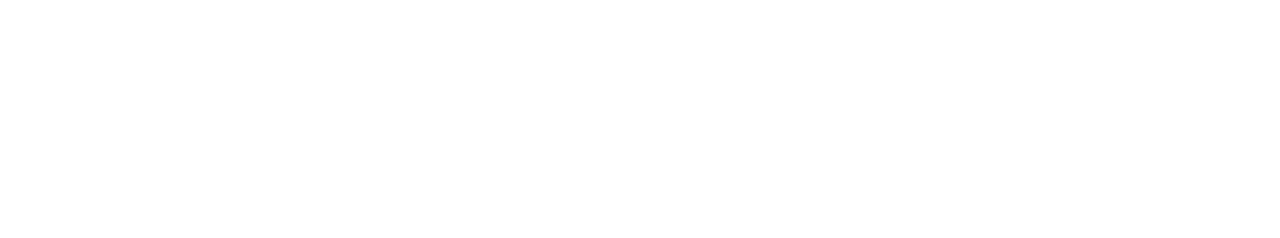
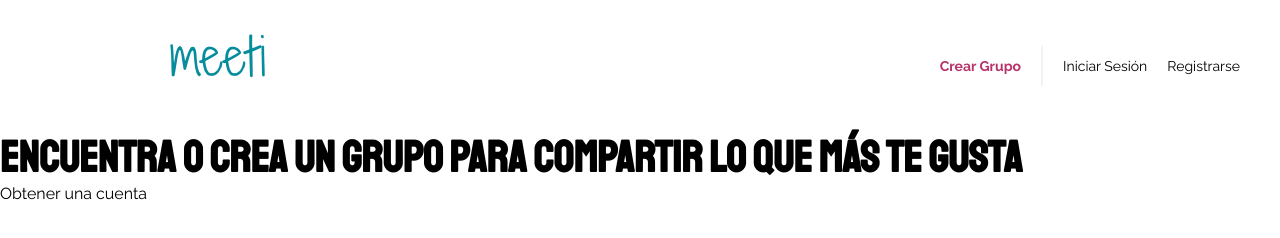
Before and after one commit to Duglianny/proyecto-de-meetup, a website: page index.html in a window 1280 px wide. Drawn offline with nearby package versions, Linux system fonts and the light colour scheme; files that its build step writes are made by us from their sources; files whose address does not match are found by name.

Commit message:
header y navegacion

```diff
--- a/index.html
+++ b/index.html
@@ -10,6 +10,28 @@
 </head>
 <body>
 
+    <header class="header contenedor">
+        <div class="header__logo">
+            <a href="index.html">
+                <img src="./build/img/logo.png" alt="imagen logo">
+            </a>
+        </div>
+
+        <nav class="navegacion">
+            <a class="navegacion__enlace navegacion__enlace--crear" href="#">Crear Grupo</a>
+            <a class="navegacion__enlace" href="#">Iniciar Sesión</a>
+            <a class="navegacion__enlace" href="#">Registrarse</a>
+        </nav>
+
+    </header>
+
+
+    <section class="hero">
+        <h1 class="hero__texto">Encuentra o Crea un grupo para compartir lo que más te gusta</h1>
+
+        <a class="hero__enlace" href="#">Obtener una cuenta</a>
+    </section>
+
 
 </body>
 </html>
--- a/src/scss/app.scss
+++ b/src/scss/app.scss
@@ -1 +1,2 @@
 @use 'base';
+@use './ui/header';
--- /dev/null
+++ b/src/scss/ui/header/_header.scss
@@ -0,0 +1,16 @@
+@use 'base/variables' as v;
+@use 'base/mixins' as m;
+
+.header{
+
+  padding: 2rem 0;
+
+  display: flex;
+  flex-direction: column;
+  align-items: center;
+
+  @include m.tablet{
+    flex-direction: row;
+    justify-content: space-between;
+  }
+}
--- /dev/null
+++ b/src/scss/ui/header/_index.scss
@@ -0,0 +1,2 @@
+@forward './header';
+@forward './nav';
--- /dev/null
+++ b/src/scss/ui/header/_nav.scss
@@ -0,0 +1,46 @@
+@use 'base/variables' as v;
+@use 'base/mixins' as m;
+
+.navegacion{
+
+  display: flex;
+  flex-direction: column;
+  align-items: center;
+
+  @include m.tablet{
+    flex-direction: row;
+    gap: 2rem;
+  }
+
+
+  &__enlace{
+    margin-bottom: 2rem;
+    font-size: 1.4rem;
+    display: flex;
+    align-items: center;
+
+    &:last-of-type{
+      margin-bottom: 0;
+    }
+
+    @include m.tablet{
+      margin-bottom: 0;
+    }
+
+    &--crear{
+      font-weight: 700;
+      color: v.$primario;
+
+      @include m.tablet{
+
+        &::after{
+          content: '';
+          display: inline-block;
+          height: 4rem;
+          border-right: 2px solid v.$grisClaro;
+          margin: 0 0 0 2rem;
+        }
+      }
+    }
+  }
+}
```
